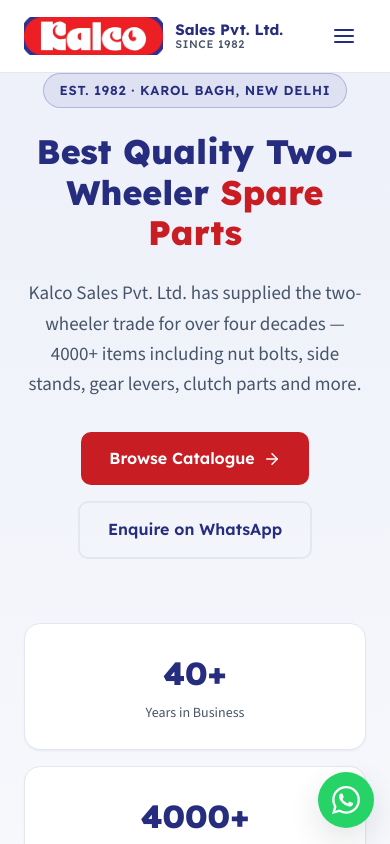
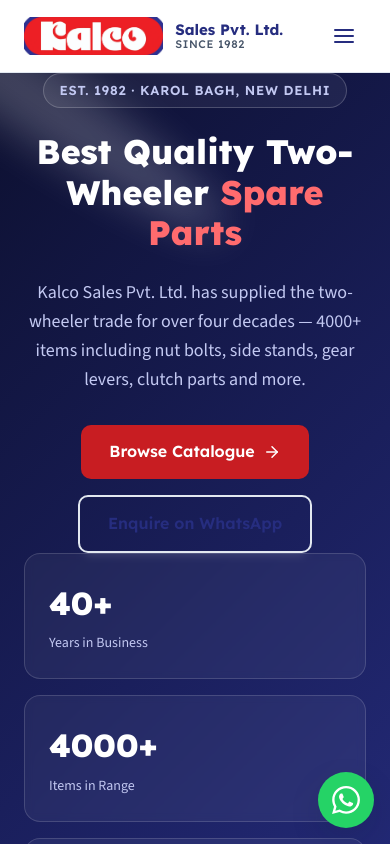
Before and after one commit to c1ph3r-fsocitey/Kalco-Sales, a React (Vite) app: page / in a window 390 px wide. Shown: the top 844 px of the page. Built offline with nearby package versions, Linux system fonts and the light colour scheme.

Commit message:
Add 3D Spline hero with spotlight, dark split-layout hero

```diff
--- a/package.json
+++ b/package.json
@@ -10,6 +10,8 @@
     "preview": "vite preview"
   },
   "dependencies": {
+    "@splinetool/react-spline": "^4.1.0",
+    "@splinetool/runtime": "^1.12.98",
     "framer-motion": "^12.42.2",
     "react": "^19.2.7",
     "react-dom": "^19.2.7",
--- /dev/null
+++ b/src/components/SplineScene.css
@@ -0,0 +1,22 @@
+.spline-fallback {
+  width: 100%;
+  height: 100%;
+  display: flex;
+  align-items: center;
+  justify-content: center;
+}
+
+.spline-loader {
+  width: 40px;
+  height: 40px;
+  border: 3px solid rgba(255, 255, 255, 0.2);
+  border-top-color: rgba(255, 255, 255, 0.85);
+  border-radius: 50%;
+  animation: spline-spin 0.8s linear infinite;
+}
+
+@keyframes spline-spin {
+  to {
+    transform: rotate(360deg);
+  }
+}
--- /dev/null
+++ b/src/components/SplineScene.jsx
@@ -0,0 +1,18 @@
+import { Suspense, lazy } from 'react';
+import './SplineScene.css';
+
+const Spline = lazy(() => import('@splinetool/react-spline'));
+
+export default function SplineScene({ scene, className }) {
+  return (
+    <Suspense
+      fallback={
+        <div className="spline-fallback" aria-hidden="true">
+          <span className="spline-loader" />
+        </div>
+      }
+    >
+      <Spline scene={scene} className={className} />
+    </Suspense>
+  );
+}
--- /dev/null
+++ b/src/components/Spotlight.css
@@ -0,0 +1,38 @@
+.spotlight {
+  pointer-events: none;
+  position: absolute;
+  z-index: 1;
+  height: 169%;
+  width: 138%;
+  opacity: 0;
+  top: -160px;
+  left: 0;
+  animation: spotlight-enter 2s ease 0.75s 1 forwards;
+}
+
+@media (min-width: 1024px) {
+  .spotlight {
+    width: 84%;
+    left: 15%;
+    top: -80px;
+  }
+}
+
+@keyframes spotlight-enter {
+  0% {
+    opacity: 0;
+    transform: translate(-72%, -62%) scale(0.5);
+  }
+  100% {
+    opacity: 1;
+    transform: translate(-50%, -40%) scale(1);
+  }
+}
+
+@media (prefers-reduced-motion: reduce) {
+  .spotlight {
+    animation: none;
+    opacity: 1;
+    transform: translate(-50%, -40%) scale(1);
+  }
+}
--- /dev/null
+++ b/src/components/Spotlight.jsx
@@ -0,0 +1,40 @@
+import './Spotlight.css';
+
+export default function Spotlight({ className = '', fill = 'white' }) {
+  return (
+    <svg
+      className={`spotlight ${className}`}
+      xmlns="http://www.w3.org/2000/svg"
+      viewBox="0 0 3787 2842"
+      fill="none"
+      aria-hidden="true"
+    >
+      <g filter="url(#spotlight-filter)">
+        <ellipse
+          cx="1924.71"
+          cy="273.501"
+          rx="1924.71"
+          ry="273.501"
+          transform="matrix(-0.822377 -0.568943 -0.568943 0.822377 3631.88 2291.09)"
+          fill={fill}
+          fillOpacity="0.21"
+        />
+      </g>
+      <defs>
+        <filter
+          id="spotlight-filter"
+          x="0.860352"
+          y="0.838989"
+          width="3785.16"
+          height="2840.26"
+          filterUnits="userSpaceOnUse"
+          colorInterpolationFilters="sRGB"
+        >
+          <feFlood floodOpacity="0" result="BackgroundImageFix" />
+          <feBlend mode="normal" in="SourceGraphic" in2="BackgroundImageFix" result="shape" />
+          <feGaussianBlur stdDeviation="151" result="effect1_foregroundBlur" />
+        </filter>
+      </defs>
+    </svg>
+  );
+}
--- a/src/pages/Home.css
+++ b/src/pages/Home.css
@@ -1,12 +1,33 @@
 .hero {
-  background: linear-gradient(180deg, #eef0fa 0%, var(--color-background) 100%);
-  border-bottom: 1px solid var(--color-border);
+  position: relative;
+  overflow: hidden;
+  background: linear-gradient(135deg, #0d1030 0%, #1a1f5c 55%, #262d7f 100%);
+  padding-bottom: var(--space-7);
 }
 
 .hero-inner {
-  padding: var(--space-8) var(--space-4);
-  text-align: center;
-  max-width: 880px;
+  display: grid;
+  grid-template-columns: 1.05fr 1fr;
+  align-items: center;
+  gap: var(--space-5);
+  padding-top: var(--space-7);
+  padding-bottom: var(--space-6);
+}
+
+.hero-text {
+  position: relative;
+  z-index: 10;
+}
+
+.hero-visual {
+  position: relative;
+  height: 460px;
+  z-index: 5;
+}
+
+.hero-spline {
+  width: 100%;
+  height: 100%;
 }
 
 .hero-badge {
@@ -16,51 +37,62 @@
   font-weight: 600;
   letter-spacing: 0.06em;
   text-transform: uppercase;
-  color: #262d7f;
-  background: rgba(46, 49, 145, 0.08);
-  border: 1px solid rgba(46, 49, 145, 0.25);
+  color: #c3c9f2;
+  background: rgba(255, 255, 255, 0.06);
+  border: 1px solid rgba(255, 255, 255, 0.2);
   border-radius: 999px;
   padding: 6px 16px;
   margin-bottom: var(--space-4);
 }
 
 .hero h1 {
-  font-size: clamp(34px, 6vw, 56px);
+  font-size: clamp(34px, 5vw, 52px);
   font-weight: 800;
   margin-bottom: var(--space-4);
+  color: #ffffff;
 }
 
 .hero-highlight {
-  color: var(--color-accent);
+  color: #ff6b6e;
 }
 
 .hero-sub {
-  font-size: 19px;
-  color: var(--color-muted-text);
-  max-width: 620px;
-  margin: 0 auto var(--space-5);
+  font-size: 18px;
+  color: #c3c9f2;
+  max-width: 560px;
+  margin-bottom: var(--space-5);
 }
 
 .hero-actions {
   display: flex;
   gap: var(--space-3);
-  justify-content: center;
   flex-wrap: wrap;
+}
+
+.hero-btn-outline {
+  color: #ffffff;
+  border-color: rgba(255, 255, 255, 0.35);
+}
+
+.hero-btn-outline:hover {
+  border-color: #ffffff;
+  color: #ffffff;
 }
 
 .hero-stats {
   display: grid;
   grid-template-columns: repeat(3, 1fr);
   gap: var(--space-3);
-  margin-top: var(--space-7);
+  position: relative;
+  z-index: 10;
 }
 
 .stat-card {
-  background: var(--color-surface);
-  border: 1px solid var(--color-border);
+  background: rgba(255, 255, 255, 0.05);
+  border: 1px solid rgba(255, 255, 255, 0.15);
   border-radius: var(--radius-lg);
   padding: var(--space-4);
-  box-shadow: var(--shadow-sm);
+  backdrop-filter: blur(4px);
 }
 
 .stat-value {
@@ -68,12 +100,12 @@
   font-family: var(--font-heading);
   font-size: 32px;
   font-weight: 800;
-  color: var(--color-primary);
+  color: #ffffff;
 }
 
 .stat-label {
   font-size: 14px;
-  color: var(--color-muted-text);
+  color: #c3c9f2;
 }
 
 .section-alt {
@@ -194,6 +226,20 @@
 }
 
 @media (max-width: 900px) {
+  .hero-inner {
+    grid-template-columns: 1fr;
+    text-align: center;
+  }
+  .hero-sub {
+    margin-left: auto;
+    margin-right: auto;
+  }
+  .hero-actions {
+    justify-content: center;
+  }
+  .hero-visual {
+    display: none;
+  }
   .values-grid {
     grid-template-columns: 1fr;
   }
--- a/src/pages/Home.jsx
+++ b/src/pages/Home.jsx
@@ -1,7 +1,10 @@
+import { useEffect, useState } from 'react';
 import { Link } from 'react-router-dom';
 import { motion } from 'framer-motion';
 import { SITE, whatsappLink } from '../lib/site.js';
 import { CATEGORIES } from '../data/products.js';
+import SplineScene from '../components/SplineScene.jsx';
+import Spotlight from '../components/Spotlight.jsx';
 import './Home.css';
 
 const fadeUp = {
@@ -54,13 +57,28 @@
   },
 ];
 
+function useDesktop(minWidth = 900) {
+  const [isDesktop, setIsDesktop] = useState(false);
+  useEffect(() => {
+    const mq = window.matchMedia(`(min-width: ${minWidth}px)`);
+    const update = () => setIsDesktop(mq.matches);
+    update();
+    mq.addEventListener('change', update);
+    return () => mq.removeEventListener('change', update);
+  }, [minWidth]);
+  return isDesktop;
+}
+
 export default function Home() {
+  const isDesktop = useDesktop();
+
   return (
     <>
       {/* Hero */}
       <section className="hero">
+        <Spotlight fill="white" />
         <div className="container hero-inner">
-          <motion.div initial="hidden" animate="visible" variants={fadeUp}>
+          <motion.div className="hero-text" initial="hidden" animate="visible" variants={fadeUp}>
             <span className="hero-badge">Est. {SITE.established} · Karol Bagh, New Delhi</span>
             <h1>
               Best Quality Two-Wheeler
@@ -78,17 +96,29 @@
                   <polyline points="12 5 19 12 12 19" />
                 </svg>
               </Link>
-              <a href={whatsappLink()} target="_blank" rel="noopener noreferrer" className="btn btn-outline">
+              <a href={whatsappLink()} target="_blank" rel="noopener noreferrer" className="btn btn-outline hero-btn-outline">
                 Enquire on WhatsApp
               </a>
             </div>
           </motion.div>
 
-          <motion.div
-            className="hero-stats"
-            initial="hidden"
-            animate="visible"
-          >
+          {isDesktop && (
+            <motion.div
+              className="hero-visual"
+              initial={{ opacity: 0 }}
+              animate={{ opacity: 1 }}
+              transition={{ delay: 0.3, duration: 0.6 }}
+            >
+              <SplineScene
+                scene="https://prod.spline.design/kZDDjO5HuC9GJUM2/scene.splinecode"
+                className="hero-spline"
+              />
+            </motion.div>
+          )}
+        </div>
+
+        <div className="container">
+          <motion.div className="hero-stats" initial="hidden" animate="visible">
             {STATS.map((s, i) => (
               <motion.div key={s.label} className="stat-card" custom={i + 2} variants={fadeUp}>
                 <span className="stat-value">{s.value}</span>
```
Also changed, not shown: 1 other file (tests, documents, lock files or other folders).
